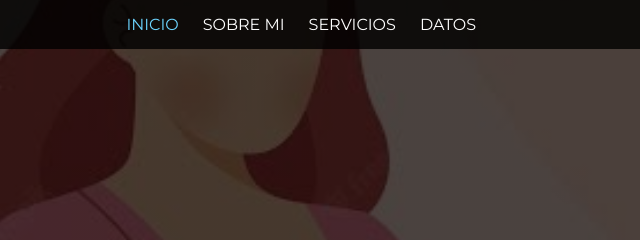
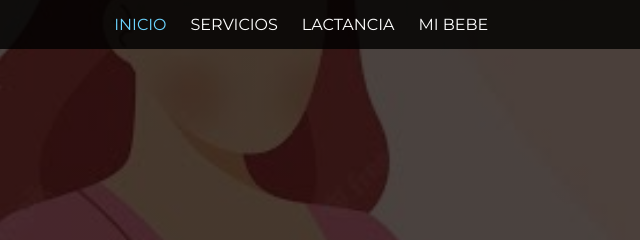
Before and after one commit to JosueHerreraR/lactancia-materna.github.io, a plain HTML site: page index.html in a window 1280 px wide. Shown: the top 240 px of the page, 410-1050 px from the left. Drawn offline with Linux system fonts and the light colour scheme.

Commit message:
Cambios en el header

```diff
--- a/css/estilo.css
+++ b/css/estilo.css
@@ -409,7 +409,7 @@ html {
 
 #portfolio {
     max-width: 1100px;
-    padding: 100px 0;
+    padding: 40px 0;
     margin: auto;
 }
 
--- a/index.html
+++ b/index.html
@@ -23,9 +23,9 @@
                         <nav id="nav" class="">
                             <ul id="links">
                                 <li><a href="#inicio" class="seleccionado" onclick="seleccionar(this)">INICIO</a></li>
-                                <li><a href="#sobremi" onclick="seleccionar(this)">SOBRE MI</a></li>
                                 <li><a href="#servicios" onclick="seleccionar(this)">SERVICIOS</a></li>
-                                <li><a href="#portfolio" onclick="seleccionar(this)">DATOS</a></li>
+                                <li><a href="#lactancia" onclick="seleccionar(this)">LACTANCIA</a></li>
+                                <li><a href="#mibebe" onclick="seleccionar(this)">MI BEBE</a></li>
                             </ul>
                         </nav>
 
@@ -152,7 +152,7 @@
 
         <!-- SECCION PORTAFOLIO -->
         <section id="portfolio">
-            <h3 class="titulo-seccion">Nuestra lactancia</h3>
+            <h3 id="lactancia" class="titulo-seccion">Nuestra lactancia</h3>
             <div class="fila">
                 <div class="proyecto">
                     <div class="overlay"></div>
@@ -245,7 +245,7 @@
 
         <!-- SECCION PORTAFOLIO -->
         <section id="portfolio">
-            <h3 class="titulo-seccion">Mi bebe</h3>
+            <h3 id="mibebe" class="titulo-seccion">Mi bebe</h3>
             <div class="fila">
                 <div class="proyecto">
                     <div class="overlay"></div>
```
